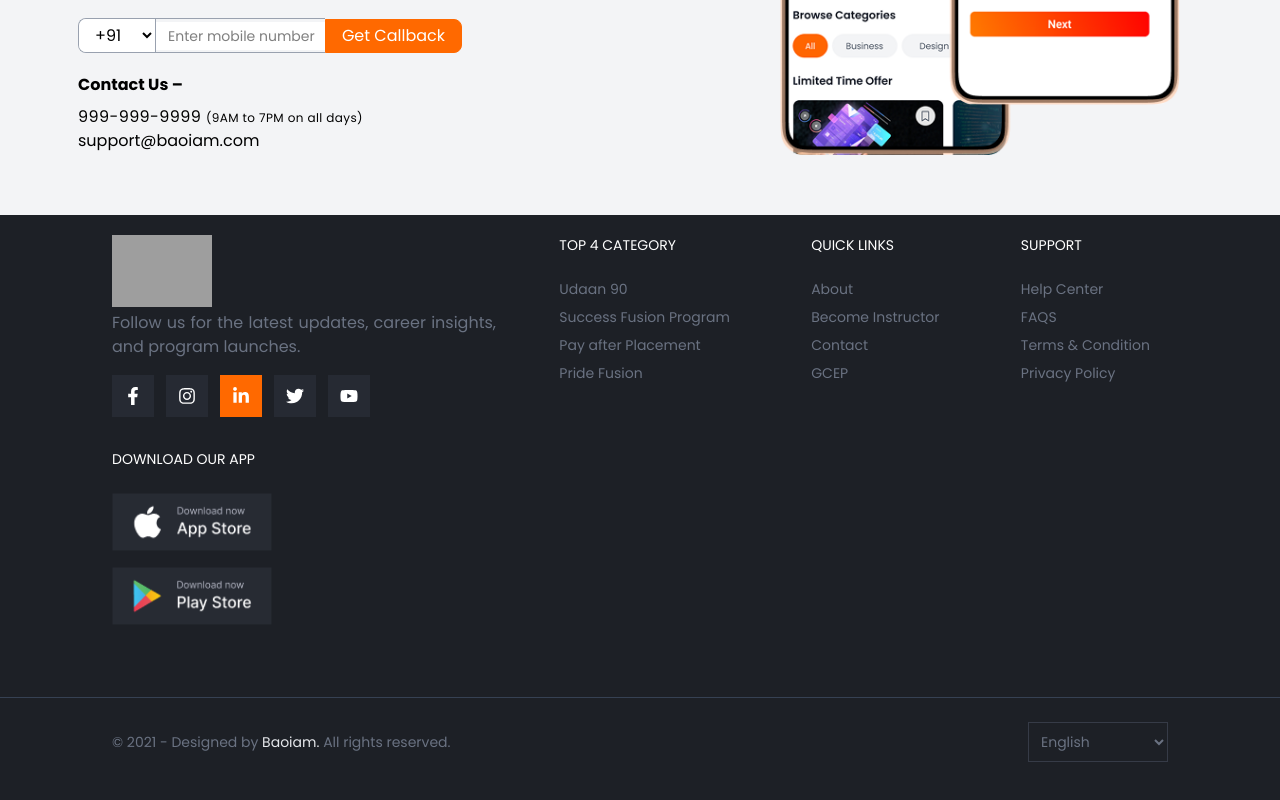
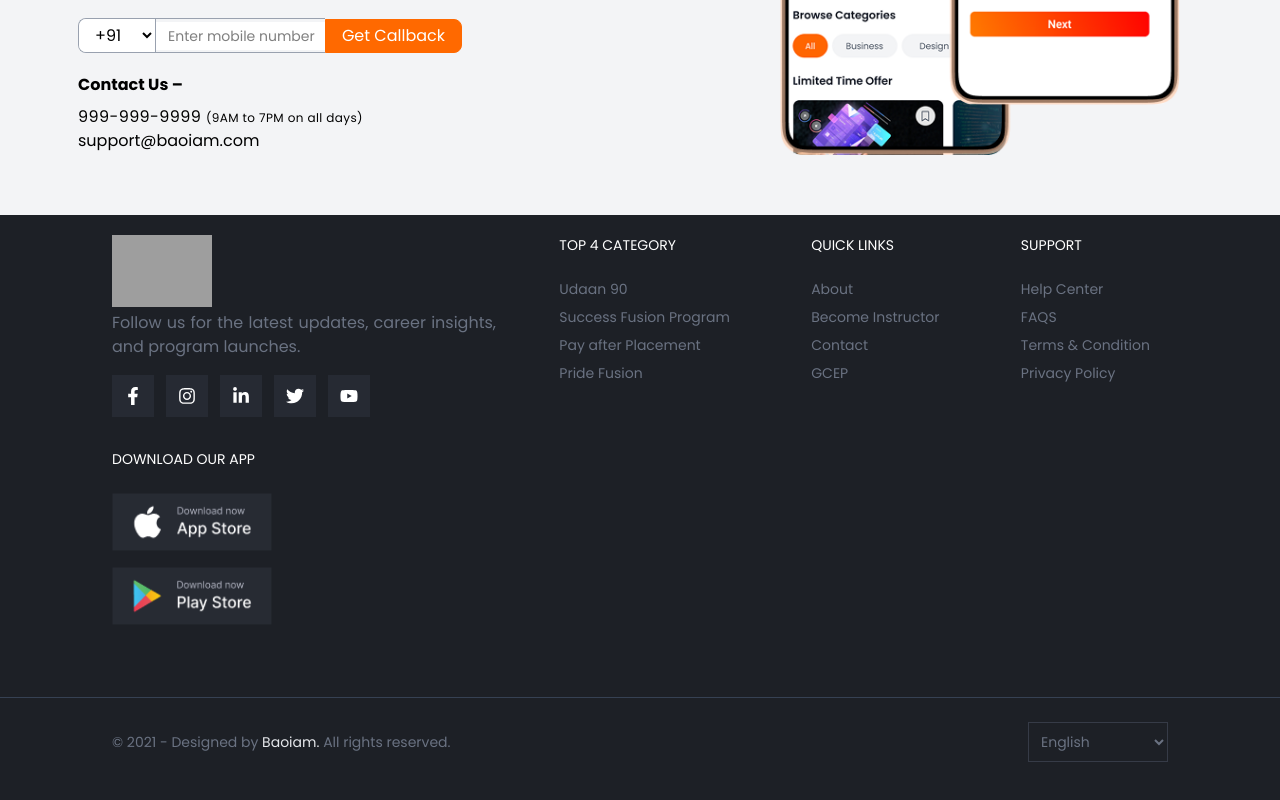
Before and after one commit to porkush/baoiam_frontend, a React (Vite) app in the folder frontend/: page / in a window 1280 px wide. Shown: the part 8946-9746 px from the top of the page. Built offline with nearby package versions, Linux system fonts and the light colour scheme; grey boxes are pictures that could not be loaded.

Commit message:
10_july_footer color

```diff
--- a/frontend/src/components/Footer/Footer.jsx
+++ b/frontend/src/components/Footer/Footer.jsx
@@ -291,11 +291,9 @@ const Footer = () => {
               href="#"
               target="_blank"
               rel="noopener noreferrer"
-              className={`p-3 text-white transition-colors ${
-                Icon === FaLinkedinIn
-                  ? "bg-orange-500 hover:bg-orange-600"
-                  : "bg-[#363B4766] hover:bg-orange-500"
-              }`}
+              className={`p-3 text-white transition-colors
+                bg-[#363B4766] hover:bg-orange-500
+              `}
             >
               <Icon size={18} />
             </a>
```
